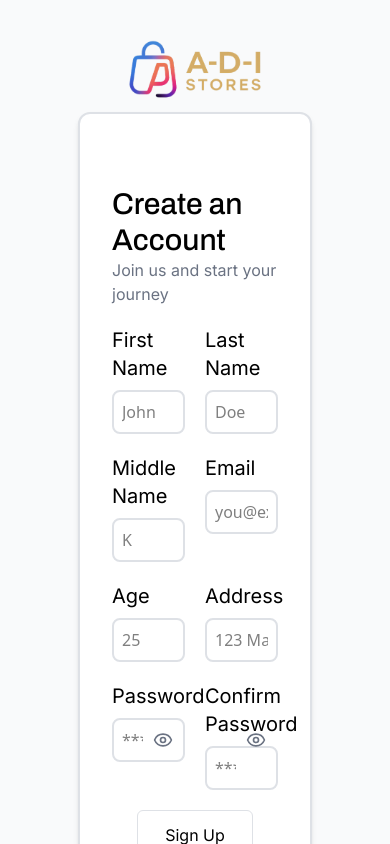
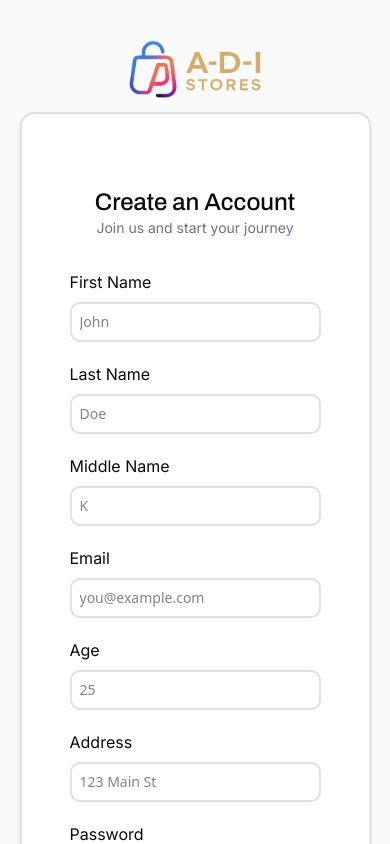
Before and after one commit to Adi-Ecommerce/AdiStores-Frontend, a React (Vite) app: page / in a window 390 px wide. Shown: the top 844 px of the page. Built offline with nearby package versions, Linux system fonts and the light colour scheme.

Commit message:
Shadcn added and Mobile view linked

```diff
--- a/package.json
+++ b/package.json
@@ -15,6 +15,8 @@
     "@mui/icons-material": "^7.3.2",
     "@mui/material": "^7.3.2",
     "@tailwindcss/vite": "^4.1.13",
+    "class-variance-authority": "^0.7.1",
+    "clsx": "^2.1.1",
     "framer-motion": "^12.23.22",
     "lucide-react": "^0.544.0",
     "react": "^19.1.1",
@@ -23,10 +25,12 @@
     "react-router-dom": "^7.9.3",
     "react-simple-typewriter": "^5.0.1",
     "swiper": "^12.0.2",
+    "tailwind-merge": "^3.3.1",
     "tailwindcss": "^4.1.13"
   },
   "devDependencies": {
     "@eslint/js": "^9.36.0",
+    "@types/node": "^24.6.2",
     "@types/react": "^19.1.13",
     "@types/react-dom": "^19.1.9",
     "@vitejs/plugin-react": "^5.0.3",
@@ -34,6 +38,7 @@
     "eslint-plugin-react-hooks": "^5.2.0",
     "eslint-plugin-react-refresh": "^0.4.20",
     "globals": "^16.4.0",
+    "tw-animate-css": "^1.4.0",
     "vite": "^7.1.7"
   }
 }
--- a/src/components/layout/AuthLayout.jsx
+++ b/src/components/layout/AuthLayout.jsx
@@ -5,7 +5,7 @@ function AuthLayout() {
   return (
      <div className="flex flex-col items-center justify-center min-h-screen bg-gray-50 gap-3 py-10">
         <img src={logo} alt="" className='h-15 w-fit'/>
-      <div className="w-full max-w-[60%] lg:max-w-[50%] bg-white p-8 rounded-xl shadow-md border-2 border-[#dee1e6ff]">
+      <div className="w-full max-w-[90%] lg:max-w-[50%] bg-white p-8 rounded-xl shadow-md border-2 border-[#dee1e6ff]">
         <Outlet />
       </div>
     </div>
--- a/src/index.css
+++ b/src/index.css
@@ -1,6 +1,9 @@
 @import url('https://fonts.googleapis.com/css2?family=Archivo:ital,wght@0,100..900;1,100..900&display=swap');
 @import url('https://fonts.googleapis.com/css2?family=Inter:ital,opsz,wght@0,14..32,100..900;1,14..32,100..900&display=swap');
 @import "tailwindcss";
+@import "tw-animate-css";
+
+@custom-variant dark (&:is(.dark *));
 
 @theme {
   --font-archivo:"Archivo", sans-serif;
@@ -14,4 +17,117 @@
   text-rendering: optimizeLegibility;
   -webkit-font-smoothing: antialiased;
   -moz-osx-font-smoothing: grayscale;
+  --radius:0.625rem;
+  --background:oklch(1 0 0);
+  --foreground:oklch(0.145 0 0);
+  --card:oklch(1 0 0);
+  --card-foreground:oklch(0.145 0 0);
+  --popover:oklch(1 0 0);
+  --popover-foreground:oklch(0.145 0 0);
+  --primary:oklch(0.205 0 0);
+  --primary-foreground:oklch(0.985 0 0);
+  --secondary:oklch(0.97 0 0);
+  --secondary-foreground:oklch(0.205 0 0);
+  --muted:oklch(0.97 0 0);
+  --muted-foreground:oklch(0.556 0 0);
+  --accent:oklch(0.97 0 0);
+  --accent-foreground:oklch(0.205 0 0);
+  --destructive:oklch(0.577 0.245 27.325);
+  --border:oklch(0.922 0 0);
+  --input:oklch(0.922 0 0);
+  --ring:oklch(0.708 0 0);
+  --chart-1:oklch(0.646 0.222 41.116);
+  --chart-2:oklch(0.6 0.118 184.704);
+  --chart-3:oklch(0.398 0.07 227.392);
+  --chart-4:oklch(0.828 0.189 84.429);
+  --chart-5:oklch(0.769 0.188 70.08);
+  --sidebar:oklch(0.985 0 0);
+  --sidebar-foreground:oklch(0.145 0 0);
+  --sidebar-primary:oklch(0.205 0 0);
+  --sidebar-primary-foreground:oklch(0.985 0 0);
+  --sidebar-accent:oklch(0.97 0 0);
+  --sidebar-accent-foreground:oklch(0.205 0 0);
+  --sidebar-border:oklch(0.922 0 0);
+  --sidebar-ring:oklch(0.708 0 0);
 }
+
+@theme inline {
+  --radius-sm:calc(var(--radius) - 4px);
+  --radius-md:calc(var(--radius) - 2px);
+  --radius-lg:var(--radius);
+  --radius-xl:calc(var(--radius) + 4px);
+  --color-background:var(--background);
+  --color-foreground:var(--foreground);
+  --color-card:var(--card);
+  --color-card-foreground:var(--card-foreground);
+  --color-popover:var(--popover);
+  --color-popover-foreground:var(--popover-foreground);
+  --color-primary:var(--primary);
+  --color-primary-foreground:var(--primary-foreground);
+  --color-secondary:var(--secondary);
+  --color-secondary-foreground:var(--secondary-foreground);
+  --color-muted:var(--muted);
+  --color-muted-foreground:var(--muted-foreground);
+  --color-accent:var(--accent);
+  --color-accent-foreground:var(--accent-foreground);
+  --color-destructive:var(--destructive);
+  --color-border:var(--border);
+  --color-input:var(--input);
+  --color-ring:var(--ring);
+  --color-chart-1:var(--chart-1);
+  --color-chart-2:var(--chart-2);
+  --color-chart-3:var(--chart-3);
+  --color-chart-4:var(--chart-4);
+  --color-chart-5:var(--chart-5);
+  --color-sidebar:var(--sidebar);
+  --color-sidebar-foreground:var(--sidebar-foreground);
+  --color-sidebar-primary:var(--sidebar-primary);
+  --color-sidebar-primary-foreground:var(--sidebar-primary-foreground);
+  --color-sidebar-accent:var(--sidebar-accent);
+  --color-sidebar-accent-foreground:var(--sidebar-accent-foreground);
+  --color-sidebar-border:var(--sidebar-border);
+  --color-sidebar-ring:var(--sidebar-ring);
+}
+
+.dark {
+  --background:oklch(0.145 0 0);
+  --foreground:oklch(0.985 0 0);
+  --card:oklch(0.205 0 0);
+  --card-foreground:oklch(0.985 0 0);
+  --popover:oklch(0.205 0 0);
+  --popover-foreground:oklch(0.985 0 0);
+  --primary:oklch(0.922 0 0);
+  --primary-foreground:oklch(0.205 0 0);
+  --secondary:oklch(0.269 0 0);
+  --secondary-foreground:oklch(0.985 0 0);
+  --muted:oklch(0.269 0 0);
+  --muted-foreground:oklch(0.708 0 0);
+  --accent:oklch(0.269 0 0);
+  --accent-foreground:oklch(0.985 0 0);
+  --destructive:oklch(0.704 0.191 22.216);
+  --border:oklch(1 0 0 / 10%);
+  --input:oklch(1 0 0 / 15%);
+  --ring:oklch(0.556 0 0);
+  --chart-1:oklch(0.488 0.243 264.376);
+  --chart-2:oklch(0.696 0.17 162.48);
+  --chart-3:oklch(0.769 0.188 70.08);
+  --chart-4:oklch(0.627 0.265 303.9);
+  --chart-5:oklch(0.645 0.246 16.439);
+  --sidebar:oklch(0.205 0 0);
+  --sidebar-foreground:oklch(0.985 0 0);
+  --sidebar-primary:oklch(0.488 0.243 264.376);
+  --sidebar-primary-foreground:oklch(0.985 0 0);
+  --sidebar-accent:oklch(0.269 0 0);
+  --sidebar-accent-foreground:oklch(0.985 0 0);
+  --sidebar-border:oklch(1 0 0 / 10%);
+  --sidebar-ring:oklch(0.556 0 0);
+}
+
+@layer base {
+  * {
+    @apply border-border outline-ring/50;
+  }
+  body {
+    @apply bg-background text-foreground;
+  }
+}
--- /dev/null
+++ b/src/lib/utils.js
@@ -0,0 +1,6 @@
+import { clsx } from "clsx";
+import { twMerge } from "tailwind-merge"
+
+export function cn(...inputs) {
+  return twMerge(clsx(inputs));
+}
--- a/src/pages/Authentication/Register.jsx
+++ b/src/pages/Authentication/Register.jsx
@@ -87,19 +87,24 @@ function Register() {
     };
 
     return (
-        <div className="flex flex-col gap-5 max-w-3xl mx-auto mt-10">
+        <div className="flex flex-col gap-8 max-w-3xl mx-auto mt-10 px-4 sm:px-6 lg:px-8">
             <Toaster position="top-right" />
 
             {/* Header */}
-            <div className="flex flex-col items-center relative">
-                <h1 className="text-3xl font-medium font-archivo">Create an Account</h1>
-                <p className="text-md font-normal text-gray-500 font-inter">
+            <div className="flex flex-col items-center text-center relative">
+                <h1 className="text-2xl sm:text-3xl lg:text-4xl font-medium font-archivo">
+                    Create an Account
+                </h1>
+                <p className="text-sm sm:text-base lg:text-lg font-normal text-gray-500 font-inter">
                     Join us and start your journey
                 </p>
             </div>
 
             {/* Form */}
-            <form onSubmit={handleSubmit} className="grid grid-cols-2 gap-5">
+            <form
+                onSubmit={handleSubmit}
+                className="grid grid-cols-1 sm:grid-cols-2 gap-5 w-full"
+            >
                 {/* Normal fields */}
                 {[
                     { label: "First Name", name: "firstName", type: "text", placeholder: "John", required: true },
@@ -110,7 +115,7 @@ function Register() {
                     { label: "Address", name: "address", type: "text", placeholder: "123 Main St", required: true },
                 ].map((field, idx) => (
                     <div key={idx} className="flex flex-col gap-2">
-                        <label className="text-xl font-normal font-inter">{field.label}</label>
+                        <label className="text-base sm:text-lg lg:text-xl font-normal font-inter">{field.label}</label>
                         <input
                             type={field.type}
                             name={field.name}
@@ -118,7 +123,7 @@ function Register() {
                             onChange={handleChange}
                             placeholder={field.placeholder}
                             autoComplete="on"
-                            className="p-2 rounded-lg border-2 border-[#dee1e6ff] focus:border-blue-500 outline-none transition"
+                            className="p-2 rounded-lg border-2 border-[#dee1e6ff] focus:border-blue-500 outline-none transition text-sm sm:text-base"
                             required={field.required}
                         />
                     </div>
@@ -126,7 +131,7 @@ function Register() {
 
                 {/* Password field */}
                 <div className="flex flex-col gap-2 relative">
-                    <label className="text-xl font-normal font-inter">Password</label>
+                    <label className="text-base sm:text-lg lg:text-xl font-normal font-inter">Password</label>
                     <input
                         type={showPassword ? "text" : "password"}
                         name="password"
@@ -134,13 +139,13 @@ function Register() {
                         onChange={handleChange}
                         placeholder="*******"
                         autoComplete="on"
-                        className="p-2 pr-10 rounded-lg border-2 border-[#dee1e6ff] focus:border-blue-500 outline-none transition"
+                        className="p-2 pr-10 rounded-lg border-2 border-[#dee1e6ff] focus:border-blue-500 outline-none transition text-sm sm:text-base"
                         required
                     />
                     <button
                         type="button"
                         onClick={() => setShowPassword((prev) => !prev)}
-                        className="absolute right-3 top-12 text-gray-500 hover:text-black"
+                        className="absolute right-3 top-10 text-gray-500 hover:text-black"
                     >
                         {showPassword ? <EyeOff size={20} /> : <Eye size={20} />}
                     </button>
@@ -148,7 +153,7 @@ function Register() {
 
                 {/* Confirm Password field */}
                 <div className="flex flex-col gap-2 relative">
-                    <label className="text-xl font-normal font-inter">Confirm Password</label>
+                    <label className="text-base sm:text-lg lg:text-xl font-normal font-inter">Confirm Password</label>
                     <input
                         type={showConfirmPassword ? "text" : "password"}
                         name="confirmPassword"
@@ -156,13 +161,13 @@ function Register() {
                         onChange={handleChange}
                         placeholder="*******"
                         autoComplete="on"
-                        className="p-2 pr-10 rounded-lg border-2 border-[#dee1e6ff] focus:border-blue-500 outline-none transition"
+                        className="p-2 pr-10 rounded-lg border-2 border-[#dee1e6ff] focus:border-blue-500 outline-none transition text-sm sm:text-base"
                         required
                     />
                     <button
                         type="button"
                         onClick={() => setShowConfirmPassword((prev) => !prev)}
-                        className="absolute right-3 top-12 text-gray-500 hover:text-black"
+                        className="absolute right-3 top-10 text-gray-500 hover:text-black"
                     >
                         {showConfirmPassword ? <EyeOff size={20} /> : <Eye size={20} />}
                     </button>
@@ -172,7 +177,7 @@ function Register() {
                 <button
                     type="submit"
                     disabled={loading}
-                    className={`col-span-full w-[70%] place-self-center p-3 rounded-md border border-[#dee1e6ff] text-black font-inter
+                    className={`col-span-full w-full sm:w-[70%] place-self-center p-3 rounded-md border border-[#dee1e6ff] text-black font-inter
       hover:bg-blue-500 hover:text-white focus:ring-2 focus:ring-blue-300 active:scale-95 transition-all
       ${loading ? "opacity-70 cursor-not-allowed bg-gray-300" : ""}`}
                 >
@@ -188,13 +193,14 @@ function Register() {
             </form>
 
             {/* Login Link */}
-            <span className="flex gap-1 place-self-center mt-3">
+            <span className="flex gap-1 place-self-center mt-3 text-sm sm:text-base">
     <p className="text-[#565d6dff] font-inter">Already have an account?</p>
     <Link to="/login" className="font-inter text-[#636ae8ff] hover:text-[#171A1FFF]">
       Login
     </Link>
   </span>
         </div>
+
     );
 }
 
--- a/src/pages/Home/Swiper.jsx
+++ b/src/pages/Home/Swiper.jsx
@@ -32,7 +32,6 @@ function Swipe() {
                 loop={true}
                 autoplay={{ delay: 3000, disableOnInteraction: false }}
                 pagination={{ clickable: true }}
-                navigation
                 className="h-full w-full"
             >
                 {SwipeData.map((item, index) => (
@@ -41,7 +40,7 @@ function Swipe() {
                             <img
                                 src={item.img}
                                 alt={item.alt}
-                                className="w-full h-full object-fit object-center"
+                                className="w-full h-full object-cover lg:object-fit object-center"
                             />
 
                             {/* Animated overlay */}
@@ -50,7 +49,7 @@ function Swipe() {
                 ))}
             </Swiper>
             <motion.div
-                className="absolute inset-0 bg-gradient-to-r from-black/100 via-black/50 to-transparent flex flex-col items-start justify-center gap-10 text-white z-10 px-20"
+                className="absolute inset-0 bg-gradient-to-r from-black/50 lg:from-black/100 via-black/50 to-transparent flex flex-col items-start justify-center gap-10 text-white z-10 px-5 lg:px-20"
                 variants={overlayVariants}
                 initial="hidden"
                 animate="visible"
```
Also changed, not shown: jsconfig.json (added, +11 -0 lines), src/components/common/Footer.jsx (+23 -18 lines), src/components/common/Header.jsx (+11 -9 lines), vite.config.js (+10 -7 lines), components.json (added), 1 other file (tests, documents, lock files or other folders). Lines whose indentation alone changed are shown as unchanged.
